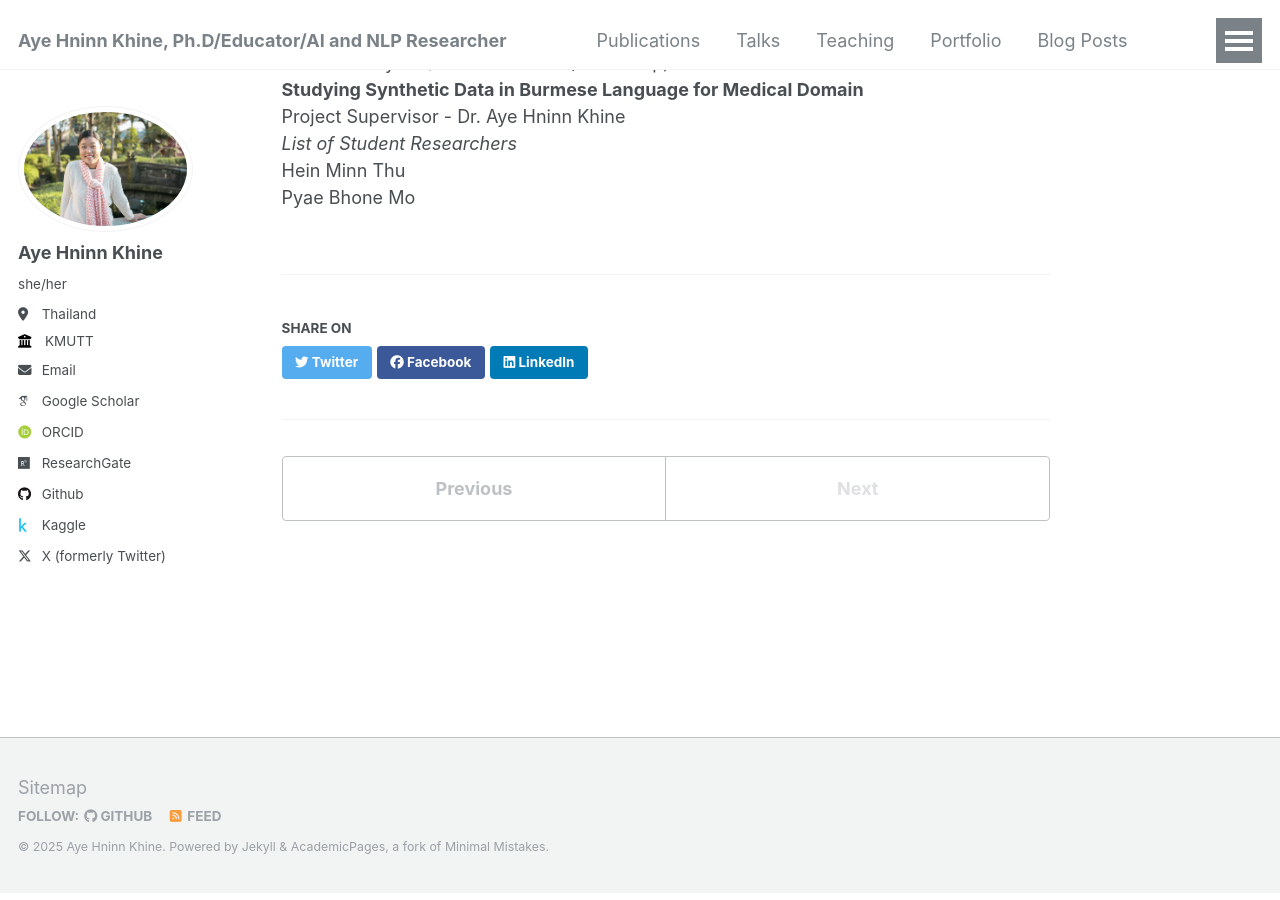
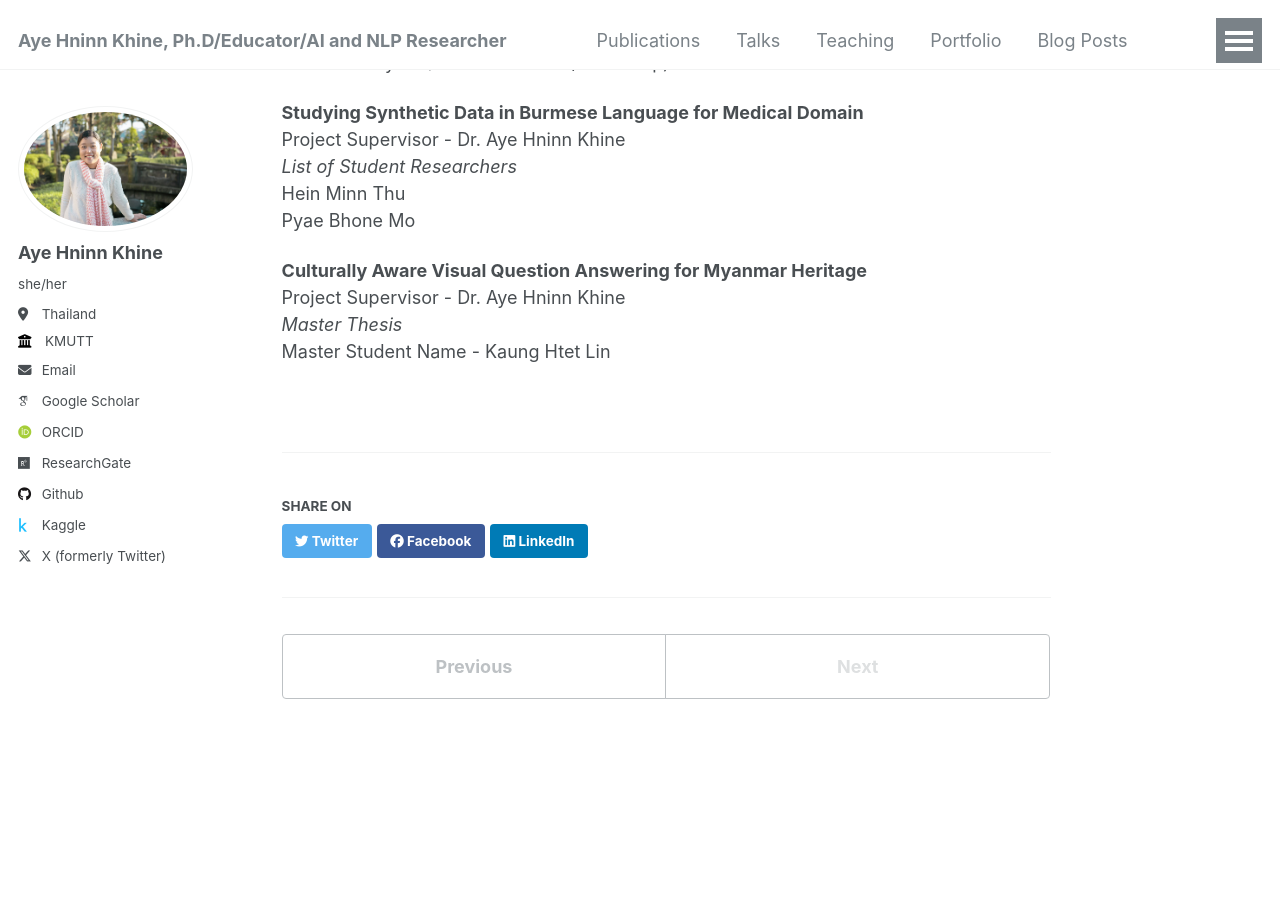
Before and after one commit to ayehninnkhine/ayehninnkhine.github.io, a Jekyll site: the page built from _portfolio/portfolio-3.html, in a window 1280 px wide and 900 px high, scrolled down 451 px. Built offline with Jekyll 4.4.1, drawn with Linux system fonts in a browser that asks for light colours; some web fonts are replaced.

Commit message:
Update portfolio-3.html

```diff
--- a/_portfolio/portfolio-3.html
+++ b/_portfolio/portfolio-3.html
@@ -3,20 +3,27 @@ title: "Current Projects"
 collection: portfolio
 ---
 
-<b>MyanmarCrisis Information Extraction Dataset</b><br> Funding: Research Accelearation Program, Department of Computer Engineering, KMUTT (2025)<br>
+<p><b>MyanmarCrisis Information Extraction Dataset</b><br> Funding: Research Accelearation Program, Department of Computer Engineering, KMUTT (2025)<br>
 <i>List of Lead Researchers</i> <br>
 Project Supervisor - Dr. Aye Hninn Khine <br>
 Co-advisor - Dr. Sansiri Tandradab <br>
-
 <i>List of Student Researchers</i> <br>
 Min Myat Aung <br>
 Htoo Myat Min Bo <br>
 Aung Khant Thaw <br>
 Zaw Lin Htut (Data Researcher/Internship) <br>
 Htet Arkar Kyaw (Data Researcher/Internship) <br>
+</p>
 
-<b>Studying Synthetic Data in Burmese Language for Medical Domain</b><br>
+<p><b>Studying Synthetic Data in Burmese Language for Medical Domain</b><br>
 Project Supervisor - Dr. Aye Hninn Khine <br>
 <i>List of Student Researchers</i> <br>
 Hein Minn Thu <br>
 Pyae Bhone Mo <br>
+</p>
+
+<p><b>Culturally Aware Visual Question Answering for Myanmar Heritage</b><br>
+Project Supervisor - Dr. Aye Hninn Khine <br>
+<i>Master Thesis</i> <br>
+Master Student Name - Kaung Htet Lin
+</p>
```
